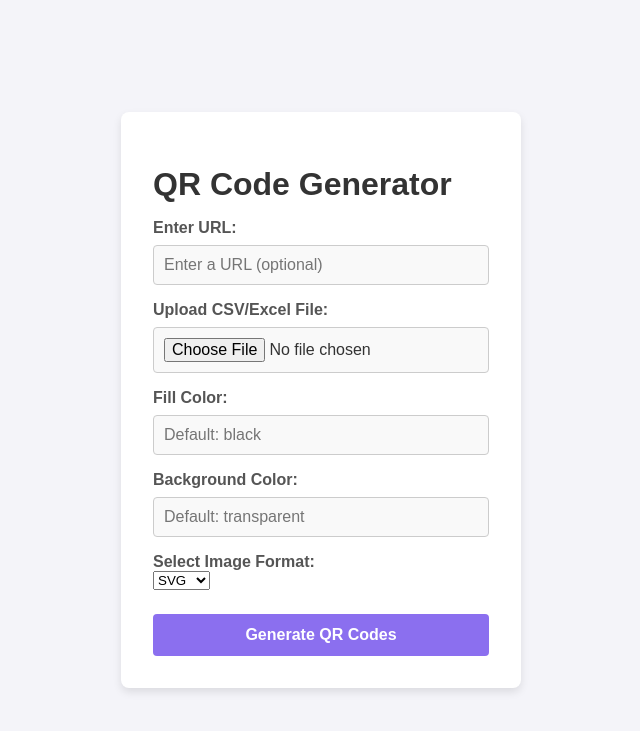
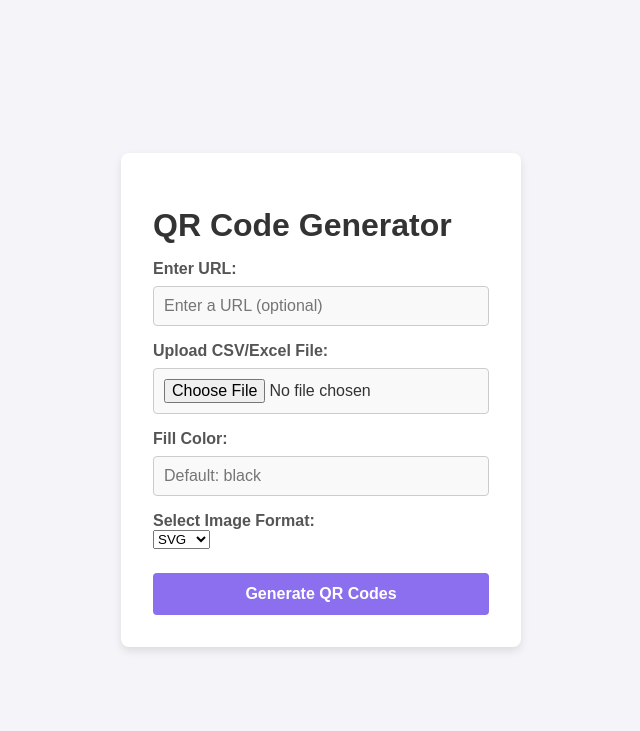
Before and after one commit to nyashad/QR-Code-Generator, a Flask app: page / in a window 1280 px wide. Shown: the top 731 px of the page, without its empty margins (319-959 px from the left). Run offline with Flask 3, Linux system fonts and the light colour scheme.

Commit message:
Convert to RGBA Mode for transparent background PNG

```diff
--- a/app.py
+++ b/app.py
@@ -4,6 +4,7 @@ import io
 import pandas as pd
 import zipfile
 import os
+from PIL import Image
 from qrcode.image.svg import SvgImage
 
 app = Flask(__name__)
@@ -18,7 +19,6 @@ def index():
 @app.route('/generate', methods=['POST'])
 def generate():
     fill_color = request.form.get('fill_color') or "black"
-    back_color = request.form.get('back_color') or "transparent"
     selected_format = request.form.get('format')  # Get the selected format
 
     # Initialize a list to hold domain names
@@ -64,8 +64,25 @@ def generate():
                 img_bytes = io.BytesIO()
                 img.save(img_bytes)
                 img_bytes.seek(0)
+            elif selected_format == 'png':
+                # Create a transparent PNG by using RGBA mode
+                img = qr.make_image(fill_color=fill_color, back_color="white")
+                img = img.convert("RGBA")
+                # Set background to transparent where applicable
+                datas = img.getdata()
+                new_data = []
+                for item in datas:
+                    if item[:3] == (255, 255, 255):  # White background pixels
+                        new_data.append((255, 255, 255, 0))  # Convert to transparent
+                    else:
+                        new_data.append(item)
+                img.putdata(new_data)
+
+                img_bytes = io.BytesIO()
+                img.save(img_bytes, format="PNG")
             else:
-                img = qr.make_image(fill_color=fill_color, back_color=back_color if back_color != "transparent" else None)
+                # For JPEG and other formats
+                img = qr.make_image(fill_color=fill_color, back_color="white")
                 img_bytes = io.BytesIO()
                 img.save(img_bytes, format=selected_format.upper())  # Save in the selected format
 
--- a/templates/index.html
+++ b/templates/index.html
@@ -20,9 +20,6 @@
             <label for="fill_color">Fill Color:</label>
             <input type="text" name="fill_color" placeholder="Default: black">
 
-            <label for="back_color">Background Color:</label>
-            <input type="text" name="back_color" placeholder="Default: transparent">
-
             <label for="format">Select Image Format:</label>
             <select name="format" required>
                 <option value="svg">SVG</option>
```
Also changed, not shown: 1 other file.
